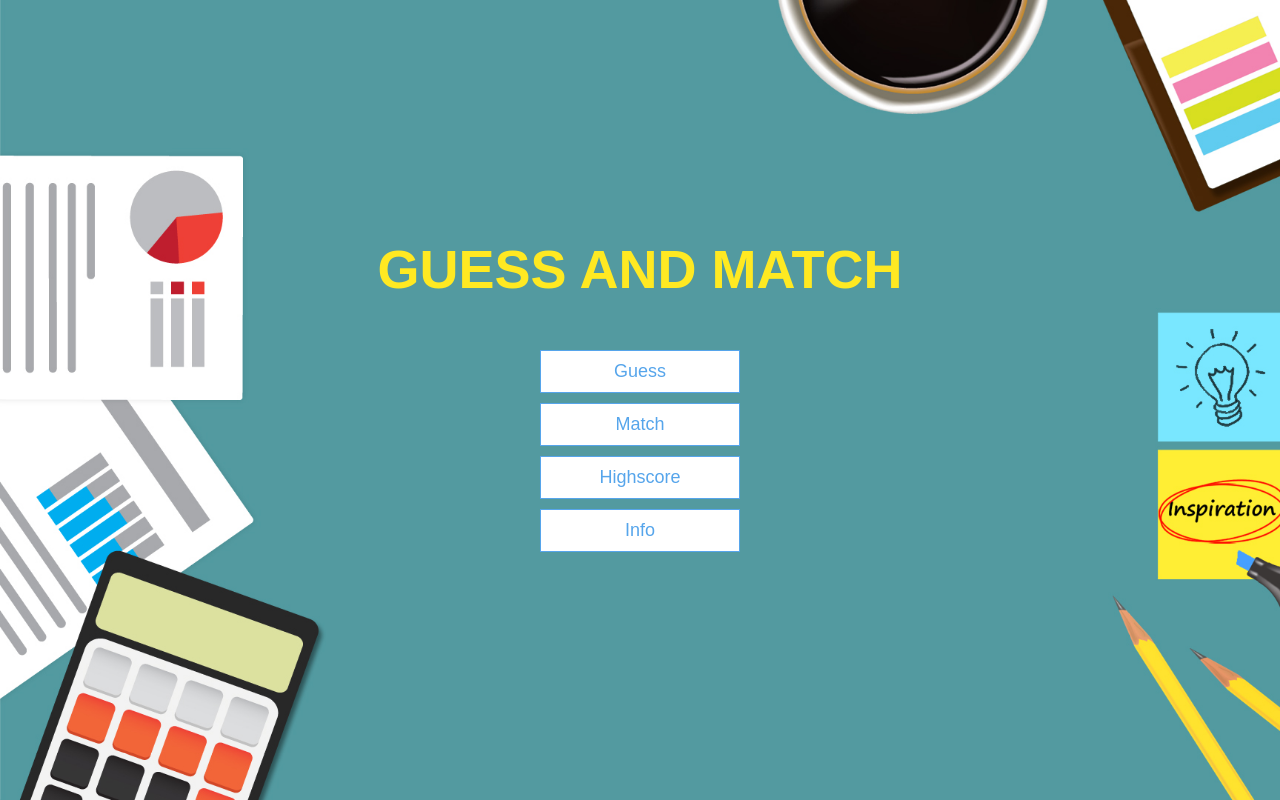
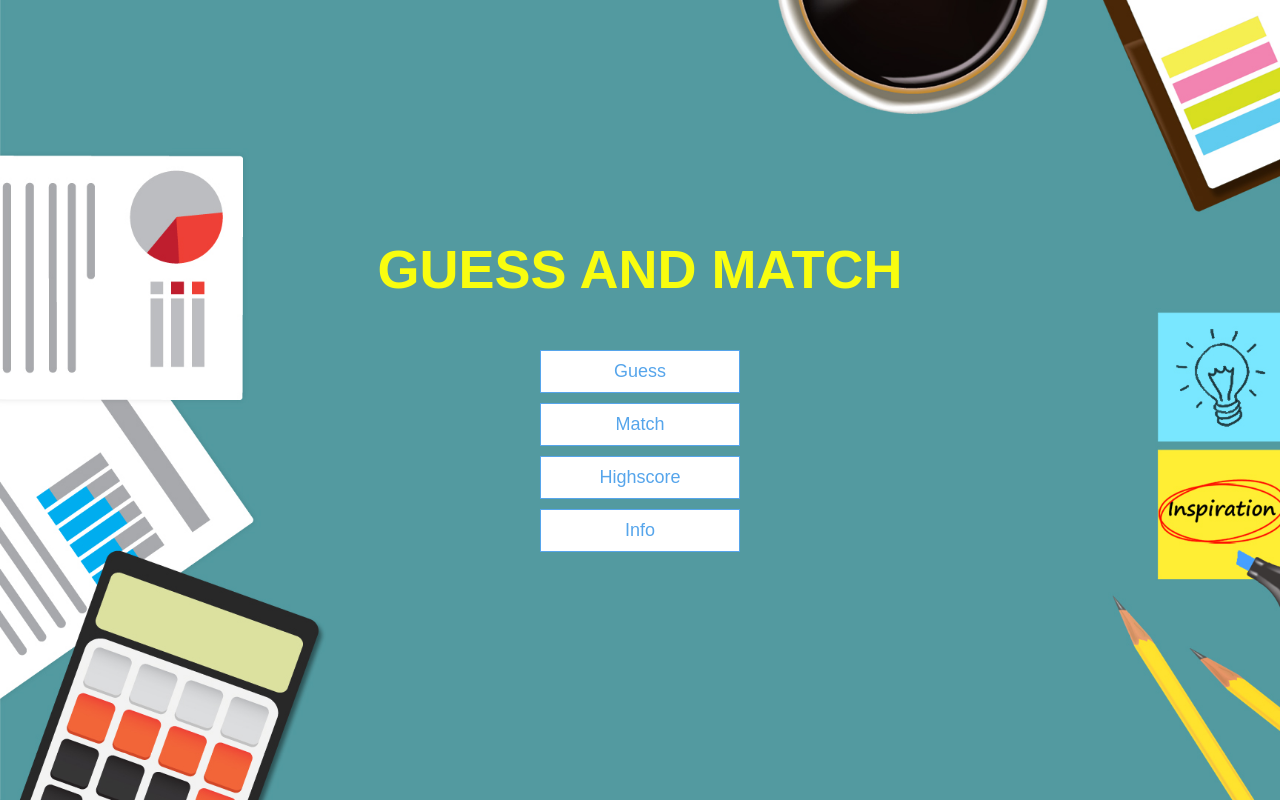
Before and after one commit to ParZival1236/parzival1238, a plain HTML site: page index.html in a window 1280 px wide. Drawn offline with Linux system fonts and the light colour scheme.

Commit message:
Add files via upload

```diff
--- a/app.css
+++ b/app.css
@@ -1,5 +1,5 @@
 :root {
-  background: #eece1b;
+  background: #ecf5ff;
   font-size: 62.5%;
 }
 
@@ -20,7 +20,7 @@ h4 {
 
 h1 {
   font-size: 5.4rem;
-  color: #ffe922;
+  color: #f9fd0f;
   margin-bottom: 5rem;
 }
 
```
